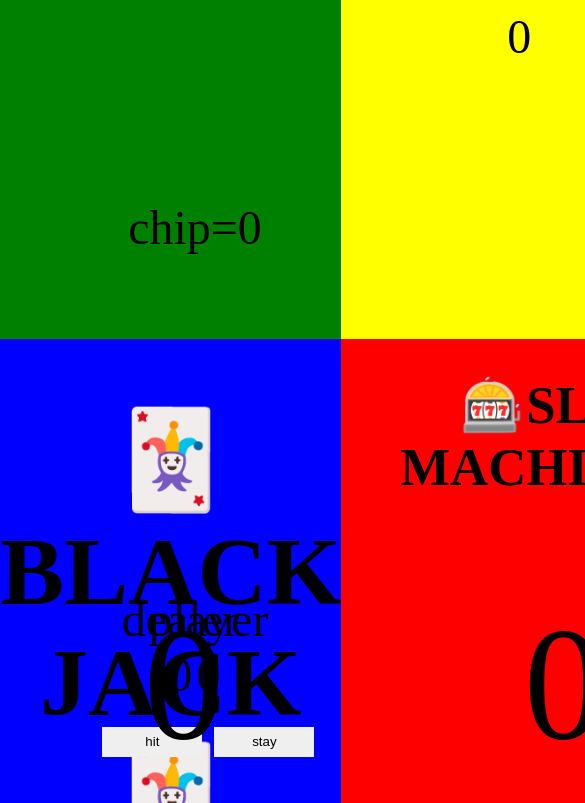
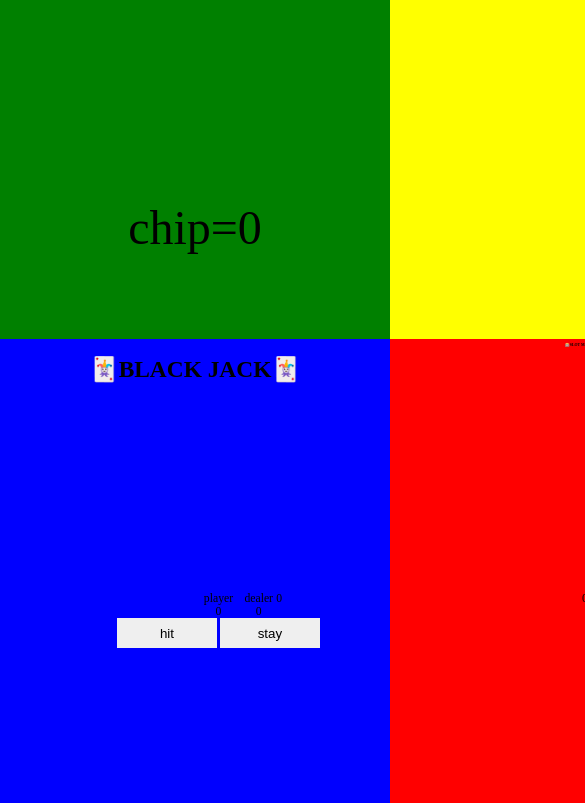
Before and after one commit to jingoochoi/tonypj2, a plain HTML site: page tony.html in a window 390 px wide. Shown: the part 505-1308 px from the top of the page, 585 px wide, since content can reach past the window. Drawn offline with nearby package versions, Linux system fonts and the light colour scheme.

Commit message:
Update tony.html

```diff
--- a/tony.html
+++ b/tony.html
@@ -43,7 +43,7 @@
             span{display: none;}
             .each:nth-child(2),
             .each:nth-child(3),
-            .each:nth-child(4){display: flex;flex-direction: column;}
+            .each:nth-child(4){display: flex;flex-direction: column;font-size: 3vw;}
         }
     </style>
     <script src="https://code.jquery.com/jquery-3.7.1.js"></script>
```
